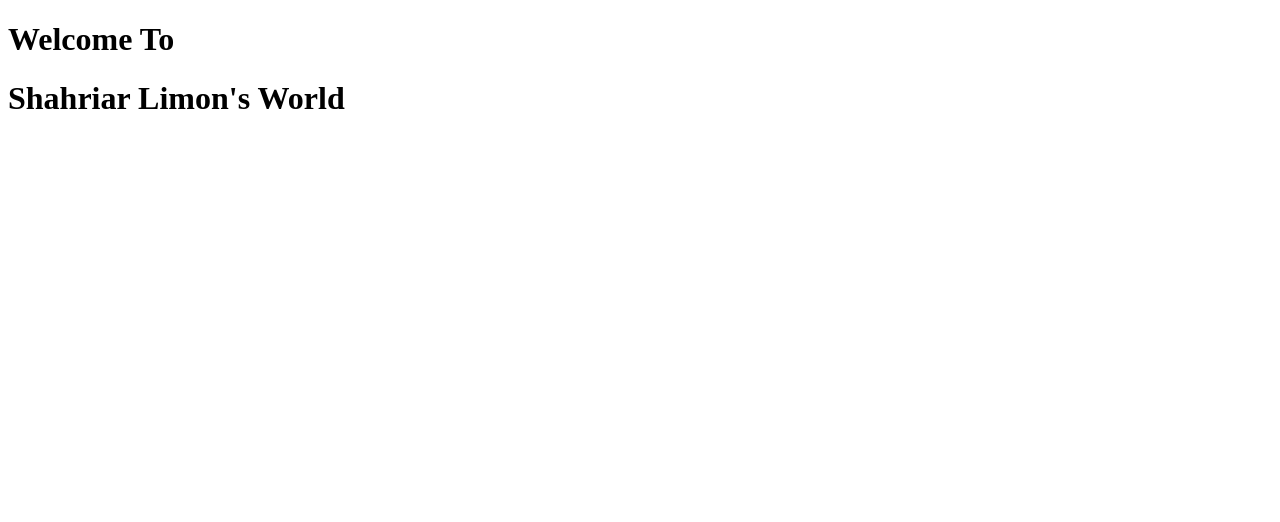
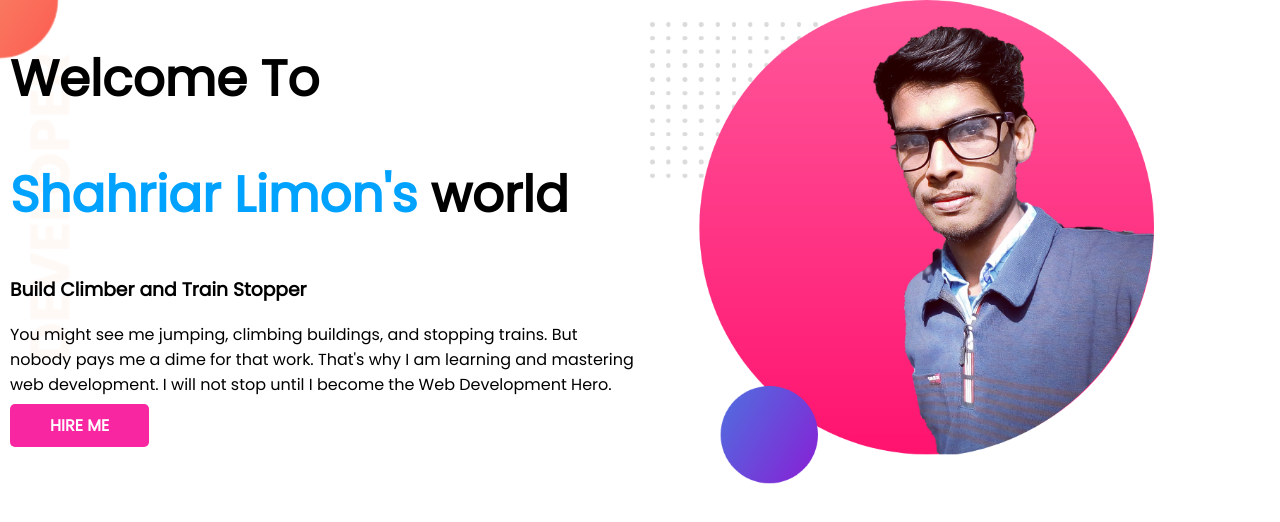
Before and after one commit to shahriarlimon/MyFirstPortfolio, a plain HTML site: page index.html in a window 1280 px wide. Drawn offline with Linux system fonts and the light colour scheme.

Commit message:
half done

```diff
--- a/index.html
+++ b/index.html
@@ -1,16 +1,35 @@
 <!DOCTYPE html>
 <html lang="en">
-<head>
-    <meta charset="UTF-8">
-    <meta http-equiv="X-UA-Compatible" content="IE=edge">
-    <meta name="viewport" content="width=device-width, initial-scale=1.0">
-    <title>
-        Shahriar's First Portfolio
-    </title>
-    <link rel="stylesheet" href="style.css">
-</head>
-<body>
-    <h1>Welcome To</h1>
-    <h1>Shahriar Limon's World</h1>
-</body>
+  <head>
+    <meta charset="UTF-8" />
+    <meta http-equiv="X-UA-Compatible" content="IE=edge" />
+    <meta name="viewport" content="width=device-width, initial-scale=1.0" />
+    <link rel="preconnect" href="https://fonts.googleapis.com" />
+    <link rel="preconnect" href="https://fonts.gstatic.com" crossorigin />
+    <link
+      href="https://fonts.googleapis.com/css2?family=Open+Sans:wght@300&family=Poppins&display=swap"
+      rel="stylesheet"
+    />
+    <title>Shahriar's First Portfolio</title>
+    <link rel="stylesheet" href="style.css" />
+  </head>
+  <body>
+    <section class="top-banner">
+      <div class="half-width">
+        <h1>Welcome To</h1>
+        <h1><span class="orange-color">Shahriar Limon's</span> world</h1>
+        <h3>Build Climber and Train Stopper</h3>
+        <p>
+          You might see me jumping, climbing buildings, and stopping trains. But
+          nobody pays me a dime for that work. That's why I am learning and
+          mastering web development. I will not stop until I become the Web
+          Development Hero.
+        </p>
+        <a class="hire-button" target="_blank" href="#">HIRE ME </a>
+      </div>
+      <div class="half-width">
+        <img src="limon.png" alt="first picture of limon" />
+      </div>
+    </section>
+  </body>
 </html>
--- a/style.css
+++ b/style.css
@@ -0,0 +1,33 @@
+body{
+    font-family: 'Poppins', sans-serif;
+    margin: 0;
+}
+h1{
+    font-size: 50px;
+}
+.orange-color{
+    color:rgb(0, 162, 255);
+}
+section{
+    display: flex;
+}
+.half-width{
+    width: 50%;
+    padding-left: 10px;
+}
+.half-width img{
+    width: 80%;
+}
+.hire-button{
+    text-decoration: none ;
+    background-color: rgb(248, 38, 161);
+    padding: 10px 40px;
+    color:white;
+    border-radius: 5px;
+    font-weight: 700;
+
+}
+.top-banner{
+    background-image: url(showOff/images/top-banner.png);
+    background-repeat:no-repeat ;
+}
```
